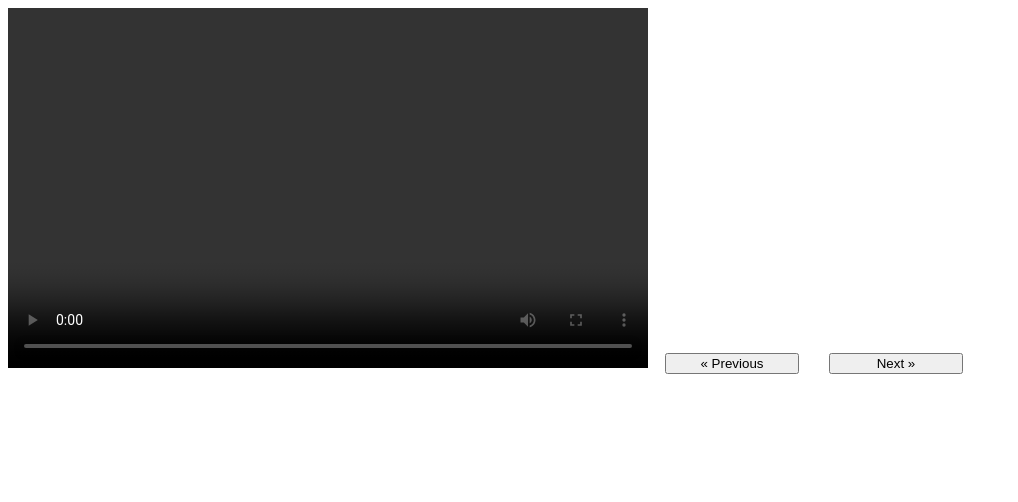
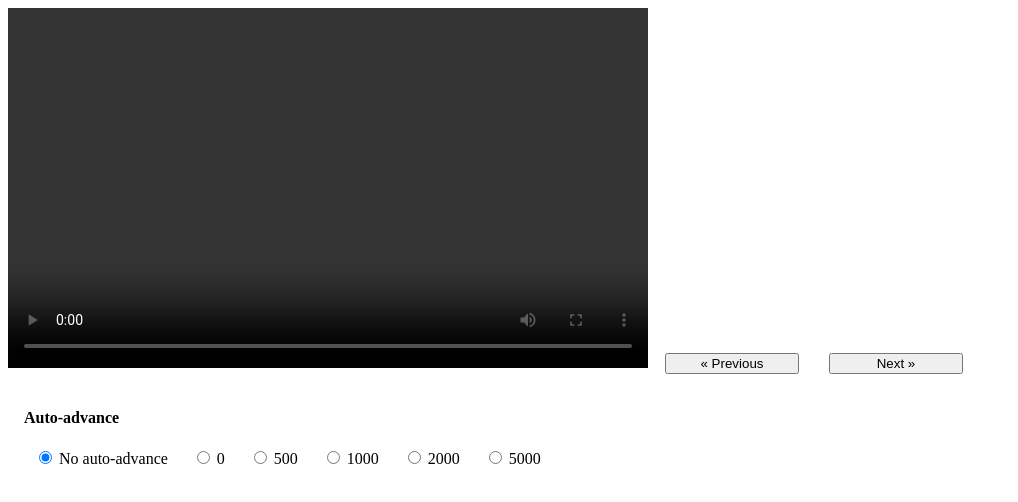
Before and after one commit to videojs/videojs-playlist, a website with bundled scripts: page index.html in a window 1280 px wide. Shown: the whole page, without its empty margins (0-1018 px from the left). Built offline with nearby package versions, Linux system fonts and the light colour scheme; files whose address does not match are found by name.

Commit message:
Add auto-advance radio buttons

```diff
--- a/index.html
+++ b/index.html
@@ -5,6 +5,12 @@
   button {
     margin: 1em;
     width: 10em;
+  }
+  .autoadvance-group {
+    margin: 1em;
+  }
+  .autoadvance-group label {
+    margin: 10px;
   }
 </style>
 
@@ -14,6 +20,33 @@
 <video class="video-js vjs-default-skin" controls width='640px' height='360px'></video>
 <button class="previous">« Previous</button>
 <button class="next">Next »</button>
+<div class="autoadvance-group">
+  <h4>Auto-advance</h4>
+  <label>
+    <input type="radio" name="autoadvance" class="autoadvance" value="null" checked>
+    No auto-advance
+  </label>
+  <label>
+    <input type="radio" name="autoadvance" class="autoadvance" value="0">
+    0
+  </label>
+  <label>
+    <input type="radio" name="autoadvance" class="autoadvance" value="500">
+    500
+  </label>
+  <label>
+    <input type="radio" name="autoadvance" class="autoadvance" value="1000">
+    1000
+  </label>
+  <label>
+    <input type="radio" name="autoadvance" class="autoadvance" value="2000">
+    2000
+  </label>
+  <label>
+    <input type="radio" name="autoadvance" class="autoadvance" value="5000">
+    5000
+  </label>
+</div>
 
 <script>
 var videoList = [{
@@ -49,7 +82,16 @@ var videoList = [{
 }];
 
 var video = document.querySelector('video');
-var player = videojs(video);
+
+var player = videojs(video, {
+  inactivityTimeout: 0
+});
+
+try {
+  // try on ios
+  player.volume(0);
+} catch (e) {}
+
 player.playlist(videoList);
 
 var previous = document.querySelector('.previous');
@@ -60,4 +102,11 @@ var next = document.querySelector('.next');
 next.addEventListener('click', function() {
   player.playlist.next();
 });
+
+Array.prototype.forEach.call(document.querySelectorAll('.autoadvance'), function(el) {
+  el.addEventListener('click', function() {
+    var value = document.querySelector('.autoadvance:checked').value;
+    player.playlist.autoadvance(JSON.parse(value));
+  });
+});
 </script>
```
